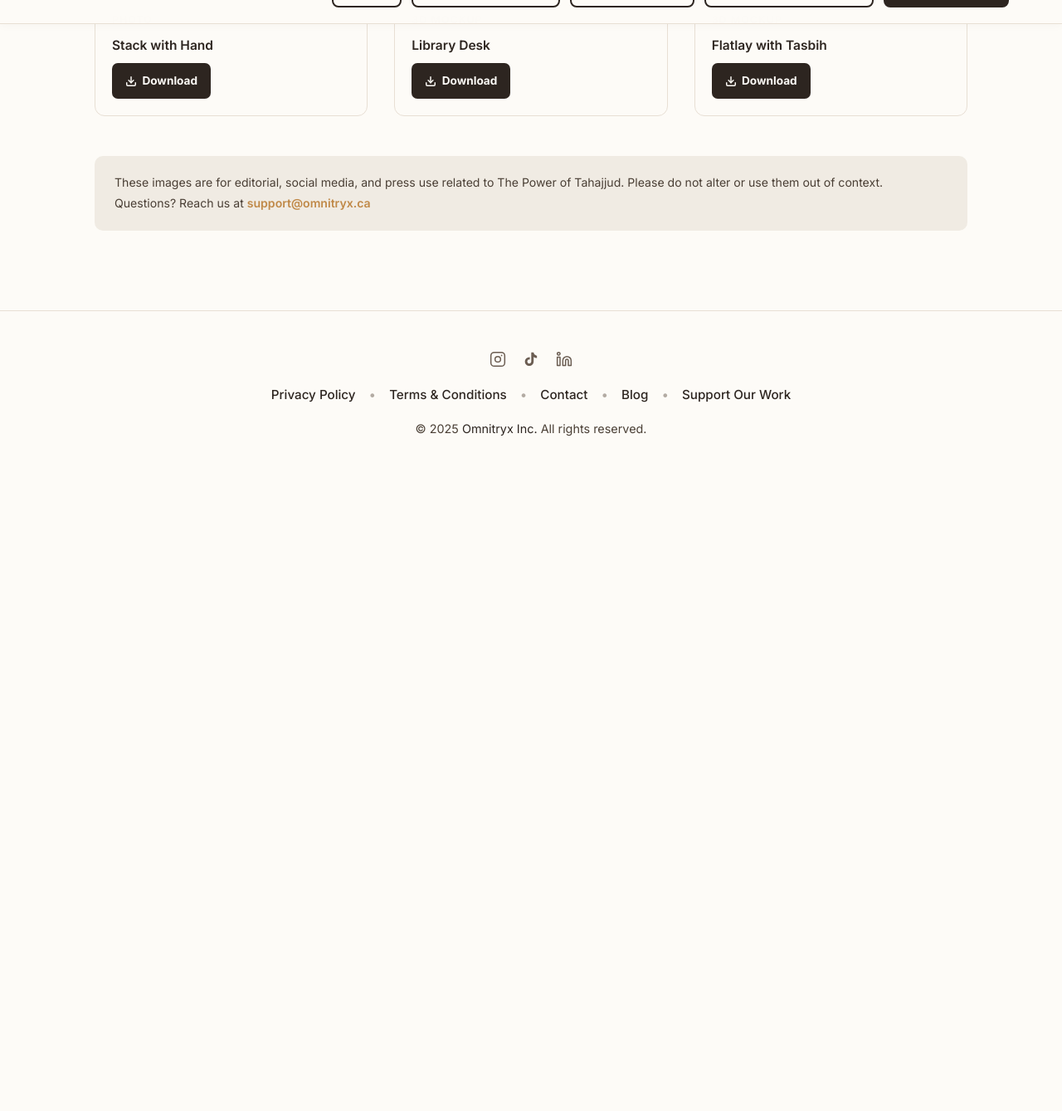
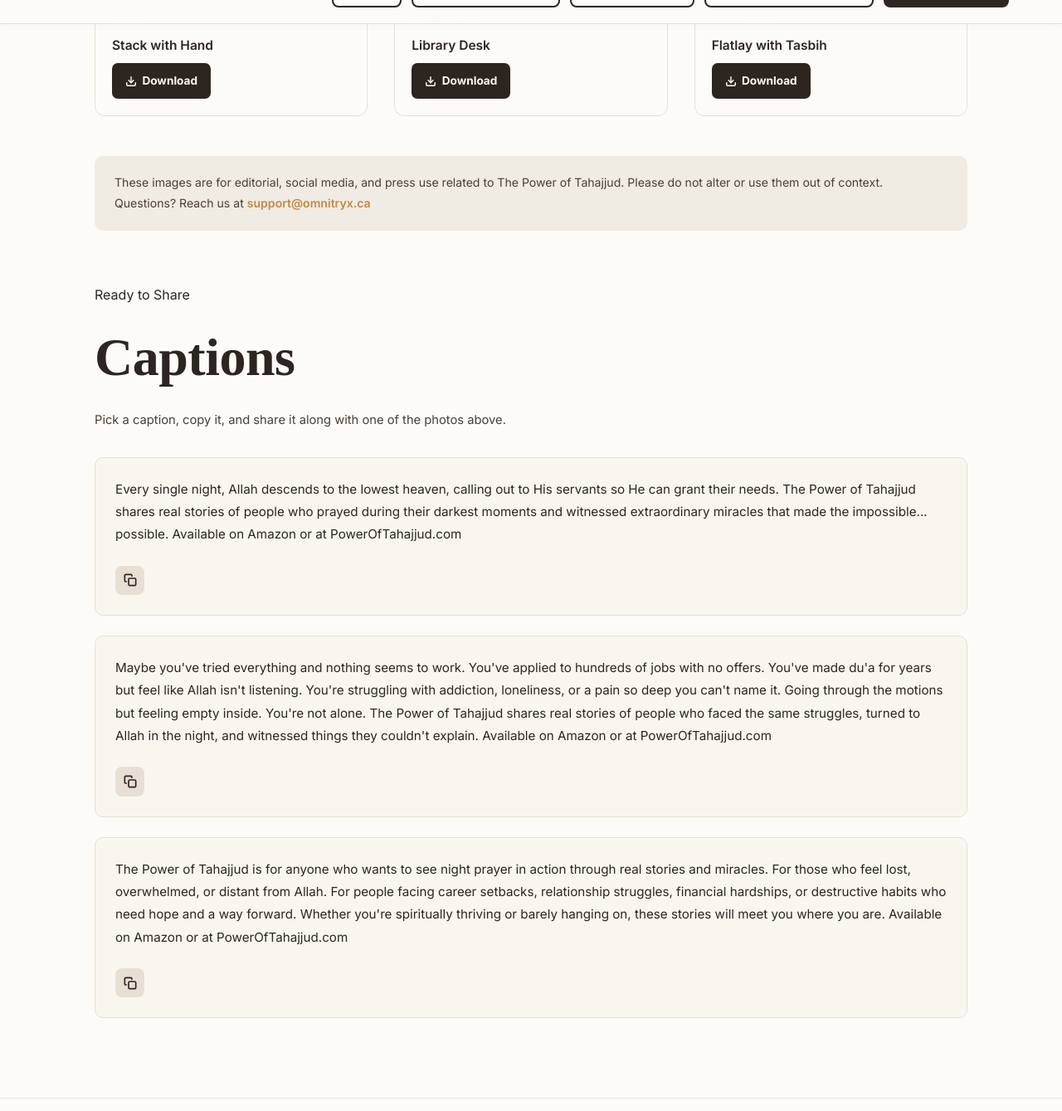
Before and after one commit to Omnitryx-Inc/tahajjud-fe-main, a Jekyll site: the page built from pages/media.html, in a window 1280 px wide and 1400 px high, scrolled down 1748 px, cut to the strip 61-1400 px from the top of the window. Shown: the whole strip at 83% size. Built offline with Jekyll 4.4.1, drawn with Linux system fonts in a browser that asks for light colours; some web fonts are replaced; before the commit the page ends 2378 px from its top, so only the background shows below that.

Commit message:
adjustments

```diff
--- a/pages/media.html
+++ b/pages/media.html
@@ -279,4 +279,75 @@
     These images are for editorial, social media, and press use related to The Power of Tahajjud. Please do not alter or use them out of context. Questions? Reach us at <a href="mailto:support@omnitryx.ca" style="color: var(--gold-primary); font-weight: 600; text-decoration: none;">support@omnitryx.ca</a>
   </p>
 
+  <!-- Share Captions -->
+  <div style="margin-top: 4rem;">
+    <p class="section-label" style="text-align:left; margin-bottom: 0.5rem;">Ready to Share</p>
+    <h2 class="section-title" style="text-align:left; margin-bottom: 0.5rem;">Captions</h2>
+    <p style="font-size: 0.92rem; color: var(--text-medium); margin-bottom: 2rem; line-height: 1.7;">Pick a caption, copy it, and share it along with one of the photos above.</p>
+
+    <div style="display: flex; flex-direction: column; gap: 1.5rem;">
+
+      <div style="background: var(--cream-light); border: 1px solid var(--beige-warm); border-radius: 10px; padding: 1.5rem;">
+        <p id="mc-1" style="font-size: 0.95rem; color: var(--text-dark); line-height: 1.8; margin-bottom: 1.5rem;">Every single night, Allah descends to the lowest heaven, calling out to His servants so He can grant their needs. The Power of Tahajjud shares real stories of people who prayed during their darkest moments and witnessed extraordinary miracles that made the impossible... possible. Available on Amazon or at PowerOfTahajjud.com</p>
+        <div class="mc-btn-group" data-cap="mc-1"></div>
+      </div>
+
+      <div style="background: var(--cream-light); border: 1px solid var(--beige-warm); border-radius: 10px; padding: 1.5rem;">
+        <p id="mc-2" style="font-size: 0.95rem; color: var(--text-dark); line-height: 1.8; margin-bottom: 1.5rem;">Maybe you've tried everything and nothing seems to work. You've applied to hundreds of jobs with no offers. You've made du'a for years but feel like Allah isn't listening. You're struggling with addiction, loneliness, or a pain so deep you can't name it. Going through the motions but feeling empty inside. You're not alone. The Power of Tahajjud shares real stories of people who faced the same struggles, turned to Allah in the night, and witnessed things they couldn't explain. Available on Amazon or at PowerOfTahajjud.com</p>
+        <div class="mc-btn-group" data-cap="mc-2"></div>
+      </div>
+
+      <div style="background: var(--cream-light); border: 1px solid var(--beige-warm); border-radius: 10px; padding: 1.5rem;">
+        <p id="mc-3" style="font-size: 0.95rem; color: var(--text-dark); line-height: 1.8; margin-bottom: 1.5rem;">The Power of Tahajjud is for anyone who wants to see night prayer in action through real stories and miracles. For those who feel lost, overwhelmed, or distant from Allah. For people facing career setbacks, relationship struggles, financial hardships, or destructive habits who need hope and a way forward. Whether you're spiritually thriving or barely hanging on, these stories will meet you where you are. Available on Amazon or at PowerOfTahajjud.com</p>
+        <div class="mc-btn-group" data-cap="mc-3"></div>
+      </div>
+
+    </div>
+  </div>
+
 </section>
+
+<script>
+(function () {
+  var siteUrl = 'https://poweroftahajjud.com';
+
+  function getText(id) {
+    return document.getElementById(id).innerText;
+  }
+
+  document.querySelectorAll('.mc-btn-group').forEach(function (group) {
+    var capId = group.dataset.cap;
+    group.style.cssText = 'display:flex;align-items:center;gap:0.6rem;';
+
+    // Copy button (always visible)
+    var copyBtn = document.createElement('button');
+    copyBtn.title = 'Copy caption';
+    copyBtn.style.cssText = 'display:inline-flex;align-items:center;justify-content:center;padding:0.6rem;border-radius:8px;background:var(--beige-warm);color:var(--text-dark);border:none;cursor:pointer;flex-shrink:0;';
+    copyBtn.innerHTML = '<svg width="16" height="16" viewBox="0 0 24 24" fill="none" stroke="currentColor" stroke-width="2.5" stroke-linecap="round" stroke-linejoin="round"><rect x="9" y="9" width="13" height="13" rx="2"/><path d="M5 15H4a2 2 0 0 1-2-2V4a2 2 0 0 1 2-2h9a2 2 0 0 1 2 2v1"/></svg>';
+    copyBtn.addEventListener('click', function () {
+      navigator.clipboard.writeText(getText(capId)).then(function () {
+        copyBtn.innerHTML = '<svg width="16" height="16" viewBox="0 0 24 24" fill="none" stroke="currentColor" stroke-width="2.5" stroke-linecap="round" stroke-linejoin="round"><polyline points="20 6 9 17 4 12"/></svg>';
+        copyBtn.style.background = '#d4edda';
+        setTimeout(function () {
+          copyBtn.innerHTML = '<svg width="16" height="16" viewBox="0 0 24 24" fill="none" stroke="currentColor" stroke-width="2.5" stroke-linecap="round" stroke-linejoin="round"><rect x="9" y="9" width="13" height="13" rx="2"/><path d="M5 15H4a2 2 0 0 1-2-2V4a2 2 0 0 1 2-2h9a2 2 0 0 1 2 2v1"/></svg>';
+          copyBtn.style.background = 'var(--beige-warm)';
+        }, 2000);
+      });
+      gtag('event', 'click_share', { platform: 'copy', location: capId });
+    });
+    group.appendChild(copyBtn);
+
+    // Share button (mobile only)
+    if (navigator.share) {
+      var shareBtn = document.createElement('button');
+      shareBtn.style.cssText = 'display:inline-flex;align-items:center;gap:0.6rem;padding:0.6rem 1.1rem;border-radius:8px;background:var(--gold-primary);color:#fff;font-size:0.88rem;font-weight:700;font-family:Inter,sans-serif;border:none;cursor:pointer;';
+      shareBtn.innerHTML = '<svg width="15" height="15" viewBox="0 0 24 24" fill="none" stroke="currentColor" stroke-width="2.5" stroke-linecap="round" stroke-linejoin="round"><circle cx="18" cy="5" r="3"/><circle cx="6" cy="12" r="3"/><circle cx="18" cy="19" r="3"/><line x1="8.59" y1="13.51" x2="15.42" y2="17.49"/><line x1="15.41" y1="6.51" x2="8.59" y2="10.49"/></svg> Share';
+      shareBtn.addEventListener('click', function () {
+        navigator.share({ title: 'The Power of Tahajjud', text: getText(capId), url: siteUrl });
+        gtag('event', 'click_share', { platform: 'native', location: capId });
+      });
+      group.insertBefore(shareBtn, copyBtn);
+    }
+  });
+})();
+</script>
```
